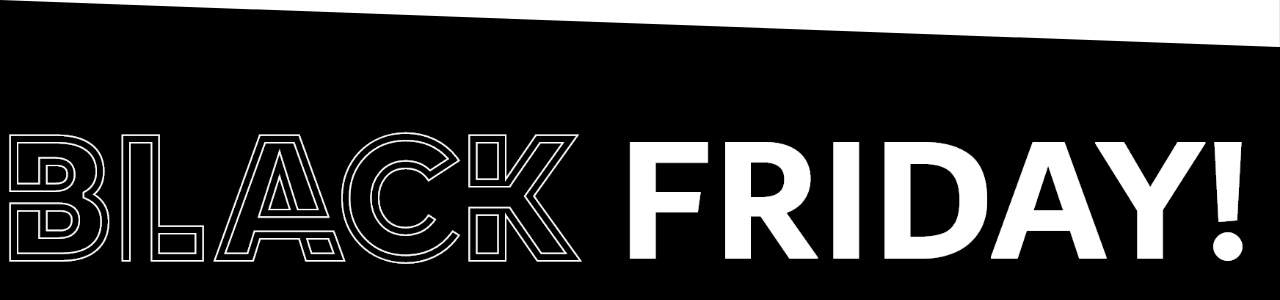
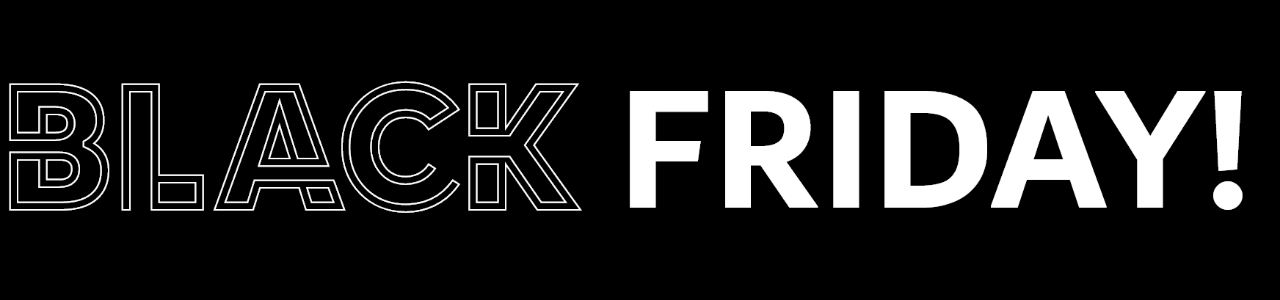
Before and after one commit to lukerebeirowebdev/countdown-timer, a plain HTML site: page index.html in a window 1280 px wide. Shown: the top 300 px of the page. Drawn offline with Linux system fonts and the light colour scheme.

Commit message:
removed img

```diff
--- a/index.html
+++ b/index.html
@@ -15,9 +15,6 @@
 <body>
 
     <section class="section-center">
-
-        <img class="Path__3" src="img/Path 3.svg" alt="">
-
         <!-- image -->
         <article class="gift-img">
             <img src="img/Group 3.png" alt="">
--- a/style.css
+++ b/style.css
@@ -5,17 +5,6 @@
     background-color: rgb(0, 0, 0);
     color: white;
     margin: 0;
-}
-
-.Path__3 {
-    padding: 0;
-    margin: 0;
-    left: 0;
-    width: 1920px;
-    max-width: 100%;
-    max-height: 100%;
-    opacity: 1;
-
 }
 
 h3 {
```
